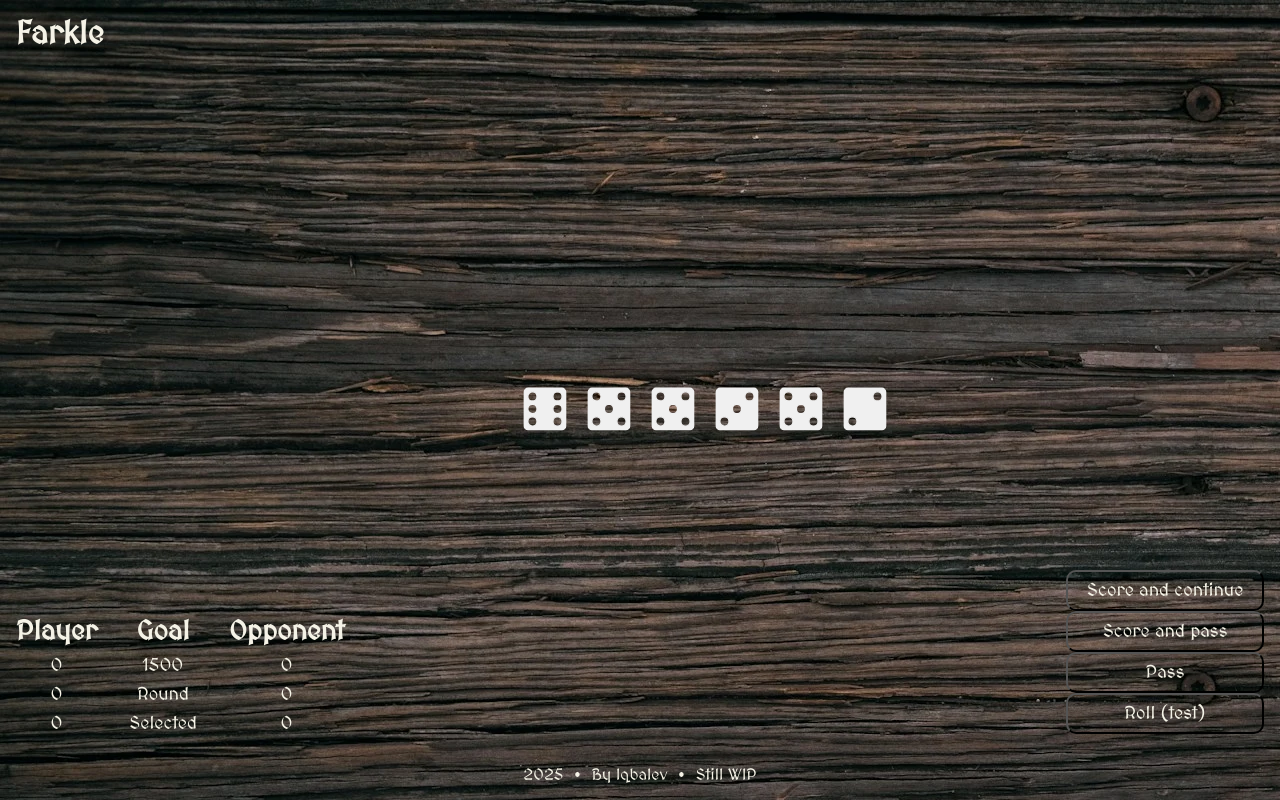
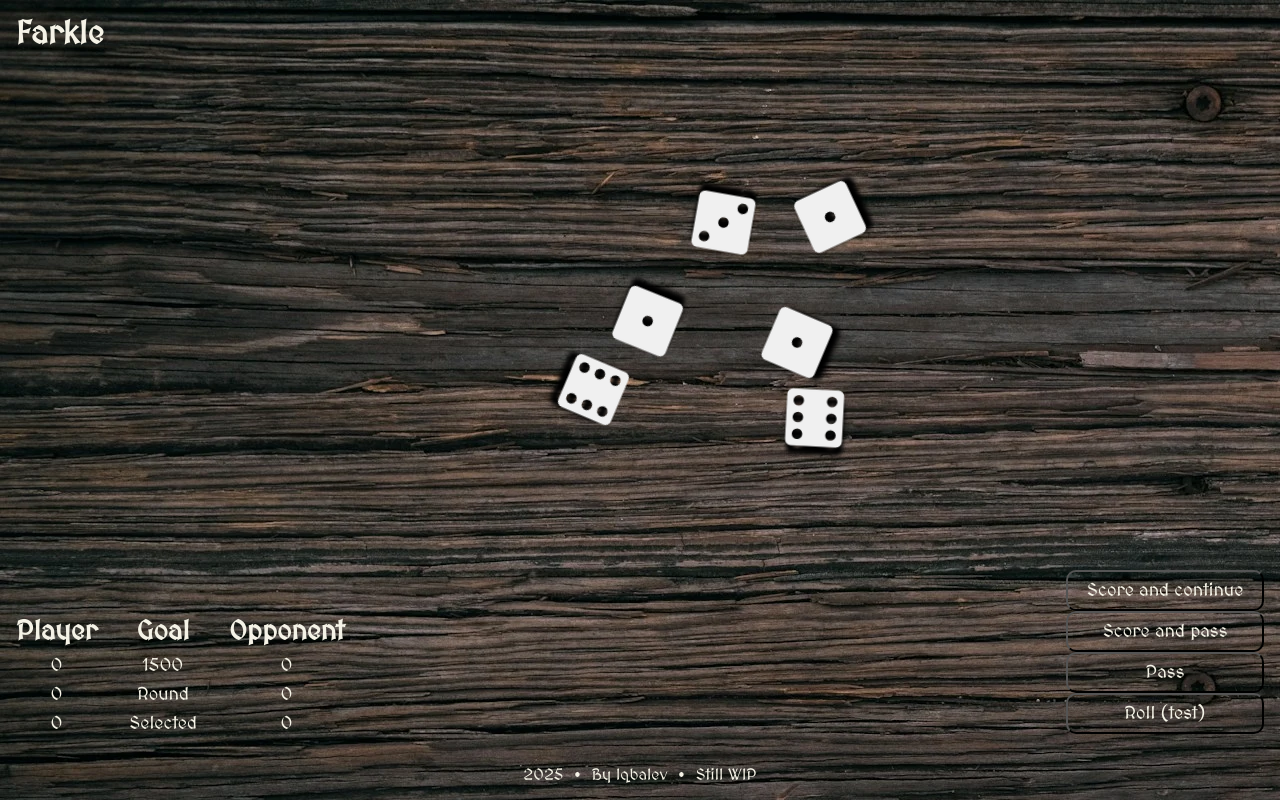
Before and after one commit to iqbalev/farkle, a React (Vite) app: page / in a window 1280 px wide. Built offline with nearby package versions, Linux system fonts and the light colour scheme; a web font is replaced by a local one.

Commit message:
Improve layout and styling logic
- Use ID instead of index to prevent click mismatch.
- Separate table into current (main) and kept (side) dice.
- Randomise rotation and position of each die.
- Add transitions for each turn.

```diff
--- a/src/App.tsx
+++ b/src/App.tsx
@@ -1,11 +1,19 @@
 import { useState } from "react";
-import DieIcon from "./components/icons";
+import { DieIcon } from "./components/Icons";
 import "./styles/index.css";
 
 type Die = {
+  id: string;
   value: number;
   kept: boolean;
   selected: boolean;
+  style: {
+    rotation: number;
+    position: {
+      x: number;
+      y: number;
+    };
+  };
 };
 type Dice = Die[];
 type GoalScore = number;
@@ -22,14 +30,25 @@ type SelectedScore = {
   opponent: number;
 };
 
-function getRandomDieNumber() {
+function getDieNumber() {
   return Math.floor(Math.random() * 6) + 1;
+}
+function getDieStyle() {
+  return {
+    rotation: Math.floor(Math.random() * 360) + 1,
+    position: {
+      x: Math.floor(Math.random() * 200) + 1,
+      y: Math.floor(Math.random() * 200) + 1,
+    },
+  };
 }
 function getStarterDice() {
   return Array.from({ length: 6 }, () => ({
-    value: getRandomDieNumber(),
+    id: crypto.randomUUID(),
+    value: getDieNumber(),
     kept: false,
     selected: false,
+    style: getDieStyle(),
   }));
 }
 function calculateScore(dice: Die[]) {
@@ -126,10 +145,10 @@ function App() {
     opponent: 0,
   });
 
-  function handleDieClick(dieIdx: number) {
+  function handleDieClick(dieId: string) {
     setDice((prevDice) => {
-      const newDice = prevDice.map((die, i) =>
-        dieIdx === i ? { ...die, selected: !die.selected } : die
+      const newDice = prevDice.map((die) =>
+        dieId === die.id ? { ...die, selected: !die.selected } : die
       );
 
       const score = calculateScore(newDice);
@@ -146,7 +165,9 @@ function App() {
   function rollDice() {
     setDice((prevDice) =>
       prevDice.map((die) =>
-        !die.selected ? { ...die, value: getRandomDieNumber() } : die
+        !die.selected
+          ? { ...die, value: getDieNumber(), style: getDieStyle() }
+          : die
       )
     );
   }
@@ -163,7 +184,11 @@ function App() {
         if (die.selected) {
           return { ...die, kept: true, selected: false };
         } else if (!die.kept && !die.selected) {
-          return { ...die, value: getRandomDieNumber() };
+          return {
+            ...die,
+            value: getDieNumber(),
+            style: getDieStyle(),
+          };
         } else {
           return die;
         }
@@ -226,18 +251,40 @@ function App() {
         </section>
 
         <section className="table">
-          <ul className="main-deck">
-            {dice.map((die, idx) => (
-              <li
-                key={idx}
-                onClick={() => handleDieClick(idx)}
-                className={`die ${die.selected ? "selected" : ""} ${
-                  die.kept ? "kept" : ""
-                }`}
-              >
-                <DieIcon value={die.value} />
-              </li>
-            ))}
+          <ul className="dice side">
+            {dice
+              .filter((die) => die.kept)
+              .map((die) => (
+                <li
+                  key={die.id}
+                  style={{
+                    transform: `rotate(${die.style.rotation}deg)`,
+                  }}
+                  className="die"
+                >
+                  <DieIcon value={die.value} />
+                </li>
+              ))}
+          </ul>
+
+          <ul className="dice main">
+            {dice
+              .filter((die) => !die.kept)
+              .map((die) => (
+                <li
+                  key={die.id}
+                  onClick={() => handleDieClick(die.id)}
+                  style={{
+                    transform: `rotate(${die.style.rotation}deg) translate(${die.style.position.x}px, ${die.style.position.y}px)`,
+                  }}
+                  className="die"
+                >
+                  <DieIcon
+                    value={die.value}
+                    className={die.selected ? "selected" : ""}
+                  />
+                </li>
+              ))}
           </ul>
         </section>
 
--- a/src/components/icons.tsx
+++ b/src/components/Icons.tsx
@@ -1,6 +1,6 @@
-type DieIconProps = { value: number };
+type DieIconProps = { value: number; className?: string };
 
-function DieIcon({ value }: DieIconProps) {
+export function DieIcon({ value, className }: DieIconProps) {
   if (value === 1) {
     return (
       <svg
@@ -11,6 +11,7 @@ function DieIcon({ value }: DieIconProps) {
         version="1.1"
         xmlns="http://www.w3.org/2000/svg"
         stroke="#f0f0f0"
+        className={`face ${className}`}
       >
         <g id="SVGRepo_bgCarrier" stroke-width="0"></g>
         <g
@@ -34,6 +35,7 @@ function DieIcon({ value }: DieIconProps) {
         version="1.1"
         xmlns="http://www.w3.org/2000/svg"
         stroke="#f0f0f0"
+        className={`face ${className}`}
       >
         <g id="SVGRepo_bgCarrier" stroke-width="0"></g>
         <g
@@ -57,6 +59,7 @@ function DieIcon({ value }: DieIconProps) {
         version="1.1"
         xmlns="http://www.w3.org/2000/svg"
         stroke="#f0f0f0"
+        className={`face ${className}`}
       >
         <g id="SVGRepo_bgCarrier" stroke-width="0"></g>
         <g
@@ -79,6 +82,7 @@ function DieIcon({ value }: DieIconProps) {
         viewBox="0 0 32 32"
         version="1.1"
         xmlns="http://www.w3.org/2000/svg"
+        className={`face ${className}`}
       >
         <g id="SVGRepo_bgCarrier" stroke-width="0"></g>
         <g
@@ -102,6 +106,7 @@ function DieIcon({ value }: DieIconProps) {
         version="1.1"
         xmlns="http://www.w3.org/2000/svg"
         stroke="#f0f0f0"
+        className={`face ${className}`}
       >
         <g id="SVGRepo_bgCarrier" stroke-width="0"></g>
         <g
@@ -125,6 +130,7 @@ function DieIcon({ value }: DieIconProps) {
         version="1.1"
         xmlns="http://www.w3.org/2000/svg"
         stroke="#f0f0f0"
+        className={`face ${className}`}
       >
         <g id="SVGRepo_bgCarrier" stroke-width="0"></g>
         <g
@@ -140,5 +146,3 @@ function DieIcon({ value }: DieIconProps) {
     );
   }
 }
-
-export default DieIcon;
--- a/src/styles/index.css
+++ b/src/styles/index.css
@@ -1,8 +1,9 @@
 @import url("https://fonts.googleapis.com/css2?family=B612:ital,wght@0,400;0,700;1,400;1,700&family=IM+Fell+English:ital@0;1&family=Inter:ital,opsz,wght@0,14..32,100..900;1,14..32,100..900&family=Kanchenjunga:wght@400;500;600;700&family=Macondo&family=MedievalSharp&family=Modern+Antiqua&family=Montserrat:ital,wght@0,100..900;1,100..900&family=Pirata+One&family=Plus+Jakarta+Sans:ital,wght@0,200..800;1,200..800&family=Skranji:wght@400;700&family=UnifrakturCook:wght@700&display=swap");
 
 :root {
-  --white: #f5f3e7;
-  --black: #000;
+  --white: rgb(245, 243, 231);
+  --black: rgb(0, 0, 0, 1);
+  --yellow: rgba(237, 243, 157, 1);
 }
 
 * {
@@ -43,6 +44,9 @@ a,
 button {
   color: var(--white);
 }
+li {
+  list-style: none;
+}
 a {
   text-decoration: none;
 }
@@ -57,7 +61,7 @@ a {
 .player,
 .score,
 .opponent,
-.main-deck,
+.dice,
 .actions {
   padding: 1rem 1rem;
 }
@@ -87,35 +91,43 @@ a {
 .table {
   display: flex;
 
-  .main-deck {
-    display: flex;
-    justify-content: center;
-    align-items: center;
-    flex: 1;
-    gap: 1rem;
-
   .die {
     display: flex;
     justify-content: center;
     align-items: center;
-      list-style: none;
-      height: 3rem;
-      width: 3rem;
-      transition: all 0.2s;
+    height: 4rem;
+    width: 4rem;
+    transition: transform 0.5s cubic-bezier(0.34, 1.56, 0.64, 1);
 
     &:hover {
       cursor: pointer;
     }
 
+    .face {
+      filter: drop-shadow(1px 8px 2px var(--black));
+      transition: filter ease-out 0.2s;
+
       &.selected {
-        height: 4rem;
-        width: 4rem;
-        transform: rotate(180deg);
+        outline: 1px dashed var(--yellow);
+      }
+    }
   }
 
-      &.kept {
-        display: none;
+  .dice {
+    display: flex;
+    justify-content: center;
+    align-items: center;
+    gap: 1rem;
   }
+  .dice.side {
+    flex-direction: column;
+  }
+  .dice.main {
+    position: relative;
+    flex: 1;
+
+    .die {
+      position: absolute;
     }
   }
 }
```
Lines whose indentation alone changed are shown as unchanged.
